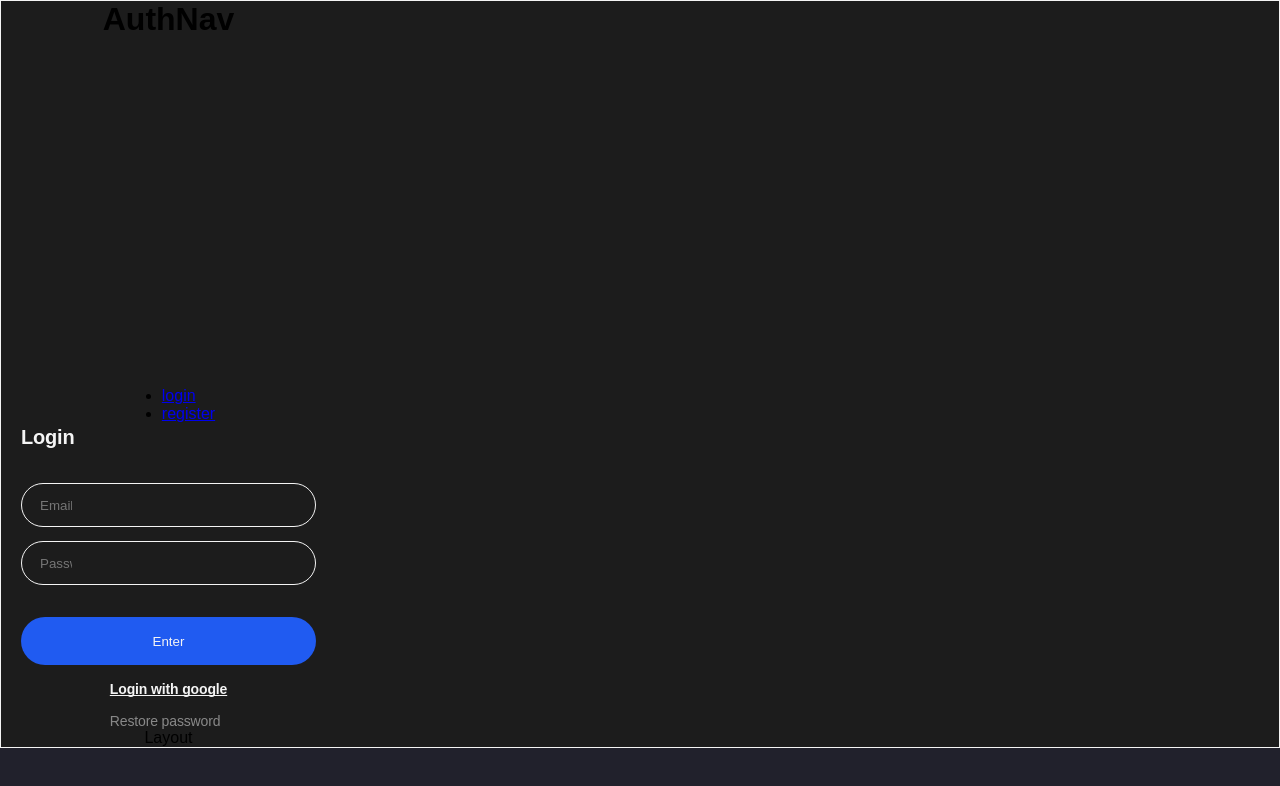
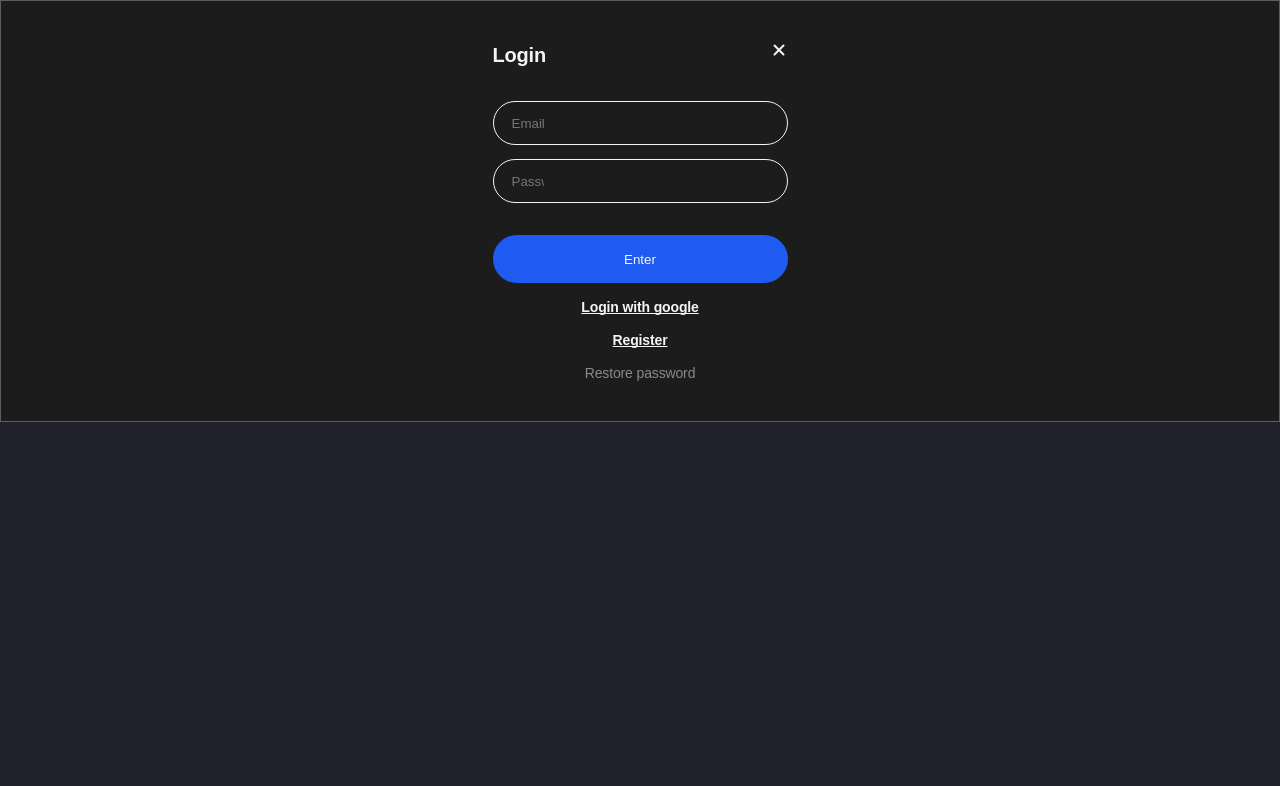
Before and after one commit to elias-291356/QuizMaster, a React (Vite) app: page /login in a window 1280 px wide. Shown: the top 786 px of the page. Built offline with nearby package versions, Linux system fonts and the light colour scheme.

Commit message:
styled login, layout router

```diff
--- a/src/components/AuthNav/AuthNav.jsx
+++ b/src/components/AuthNav/AuthNavLogin.jsx
@@ -1,20 +1,16 @@
 import React from "react";
 import { Link } from "react-router-dom";
 // import LoginForm from "../LoginForm";
-const AuthNav = () => {
+const AuthNavLogin = () => {
   return (
     <>
-      <h1>AuthNav</h1>
       <ul>
         <li>
           <Link to="/login">login</Link>
-        </li>
-        <li>
-          <Link to="/register">register</Link>
         </li>
       </ul>
     </>
   );
 };
 
-export default AuthNav;
+export default AuthNavLogin;
--- /dev/null
+++ b/src/components/AuthNav/AuthNavRegister.jsx
@@ -0,0 +1,19 @@
+import React from "react";
+import { Link } from "react-router-dom";
+import { StyledAuthNavLinkRegisterWrap } from "./AuthNavRegisterStyled";
+// import LoginForm from "../LoginForm";
+const AuthNavRegister = () => {
+  return (
+    <>
+      <ul>
+        <li>
+          <StyledAuthNavLinkRegisterWrap to="/register">
+            Register
+          </StyledAuthNavLinkRegisterWrap>
+        </li>
+      </ul>
+    </>
+  );
+};
+
+export default AuthNavRegister;
--- /dev/null
+++ b/src/components/AuthNav/AuthNavRegisterStyled.js
@@ -0,0 +1,11 @@
+import styled from "styled-components";
+import { Link } from "react-router-dom";
+export const StyledAuthNavLinkRegisterWrap = styled(Link)`
+  color: var(--white);
+  font-weight: 700;
+  font-size: 14px;
+  line-height: 1.14286;
+  letter-spacing: -0.01em;
+  text-decoration: underline;
+  text-decoration-skip-ink: none;
+`;
--- a/src/components/Layout/Layout.jsx
+++ b/src/components/Layout/Layout.jsx
@@ -1,14 +1,13 @@
 import React from "react";
 import { Outlet } from "react-router-dom";
-import AuthNav from "../AuthNav/AuthNav";
+
+// import AuthNavRegister from "../AuthNav/AuthNavRegister";
 import { StyledLoginWrap } from "../LoginForm/LoginFormStyled";
 
 const Layout = () => {
   return (
     <StyledLoginWrap>
-      <AuthNav />
       <Outlet />
-      Layout
     </StyledLoginWrap>
   );
 };
--- a/src/components/LoginForm/LoginForm.jsx
+++ b/src/components/LoginForm/LoginForm.jsx
@@ -7,6 +7,7 @@ import { loginThunk } from "../../redux/thunk";
 import { selectIsLoggedIn, selectName } from "../../redux/selectors";
 import { toast } from "react-toastify";
 import { BASE_URL } from "../../service/api";
+import sprite from "../../images/sprite.svg";
 import {
   StyledInputEmailWrap,
   StyledInputPasswordnWrap,
@@ -19,11 +20,15 @@ import {
   StyledFormTopWrap,
   StyledTitleLogin,
   StyledRestoreAndGoogleAndRegisterWrap,
+  StyledSvgCloseIcon,
+  StyledLoginAndIconClosWrap,
+  // StyledSvgWrap,
 } from "./LoginFormStyled";
+import AuthNavRegister from "../AuthNav/AuthNavRegister";
 const LoginForm = () => {
   const dispatch = useDispatch();
   const isLoggedIn = useSelector(selectIsLoggedIn);
-  const userName = useSelector(selectName);
+
   const {
     register,
     handleSubmit,
@@ -42,7 +47,14 @@ const LoginForm = () => {
   return (
     <>
       <StyledFormTopWrap>
-        <StyledTitleLogin>Login</StyledTitleLogin>
+        <StyledLoginAndIconClosWrap>
+          <StyledTitleLogin>Login</StyledTitleLogin>
+
+          <StyledSvgCloseIcon>
+            <use href={`${sprite}#icon-close`}></use>
+          </StyledSvgCloseIcon>
+        </StyledLoginAndIconClosWrap>
+
         <StyledLoginForm onSubmit={handleSubmit(onSubmit)}>
           <StyledFormBottomWrap>
             <StyledInputesWrap>
@@ -65,6 +77,7 @@ const LoginForm = () => {
         <StyledALoginGoogle href={`${BASE_URL}api/auth/google`}>
           Login with google
         </StyledALoginGoogle>
+        <AuthNavRegister />
         <StyledLinkRestorePassword to="/reset">
           Restore password
         </StyledLinkRestorePassword>
--- a/src/components/LoginForm/LoginFormStyled.js
+++ b/src/components/LoginForm/LoginFormStyled.js
@@ -3,10 +3,12 @@ import { Link } from "react-router-dom";
 export const StyledLoginWrap = styled.div`
   display: grid;
   grid-template-columns: 335px;
-  grid-template-rows: 386px;
-  border: 1px solid var(--white);
+  border: 1px solid var(--border);
+  padding-top: 40px;
+  padding-bottom: 40px;
   /* grid-column-start: 1; */
   justify-items: center;
+  justify-content: center;
   background-color: var(--background);
 `;
 export const StyledInputEmailWrap = styled.input`
@@ -94,6 +96,17 @@ export const StyledTitleLogin = styled.div`
 `;
 export const StyledRestoreAndGoogleAndRegisterWrap = styled.div`
   display: grid;
+  justify-items: center;
   row-gap: 16px;
   padding-top: 16px;
 `;
+export const StyledSvgCloseIcon = styled.svg`
+  stroke: #f4f4f4;
+  width: 18px;
+  height: 18px;
+`;
+export const StyledLoginAndIconClosWrap = styled.div`
+  display: inline-grid;
+  grid-template-columns: auto auto;
+  justify-content: space-between;
+`;
--- a/src/index.css
+++ b/src/index.css
@@ -16,6 +16,7 @@
   --grey8F: #80848f;
   --green: #b0e8b9;
   --blue: #205BF1;
+  --border: #5D5D5D;
   /* filter: blur(400px або 200px)*/
   /* --img-grad: radial-gradient(circle, var(--green), 10%); */
 
@@ -86,6 +87,11 @@ li {
   margin-bottom: 0;
 }
 
+ul {
+  list-style-type: none;
+  padding-left: 0px;
+}
+
 .list {
   list-style-type: none;
 }
@@ -93,6 +99,8 @@ li {
 .link {
   text-decoration: none;
 }
+
+
 
 img {
   display: block;
```
Also changed, not shown: src/images/sprite.svg (added).
